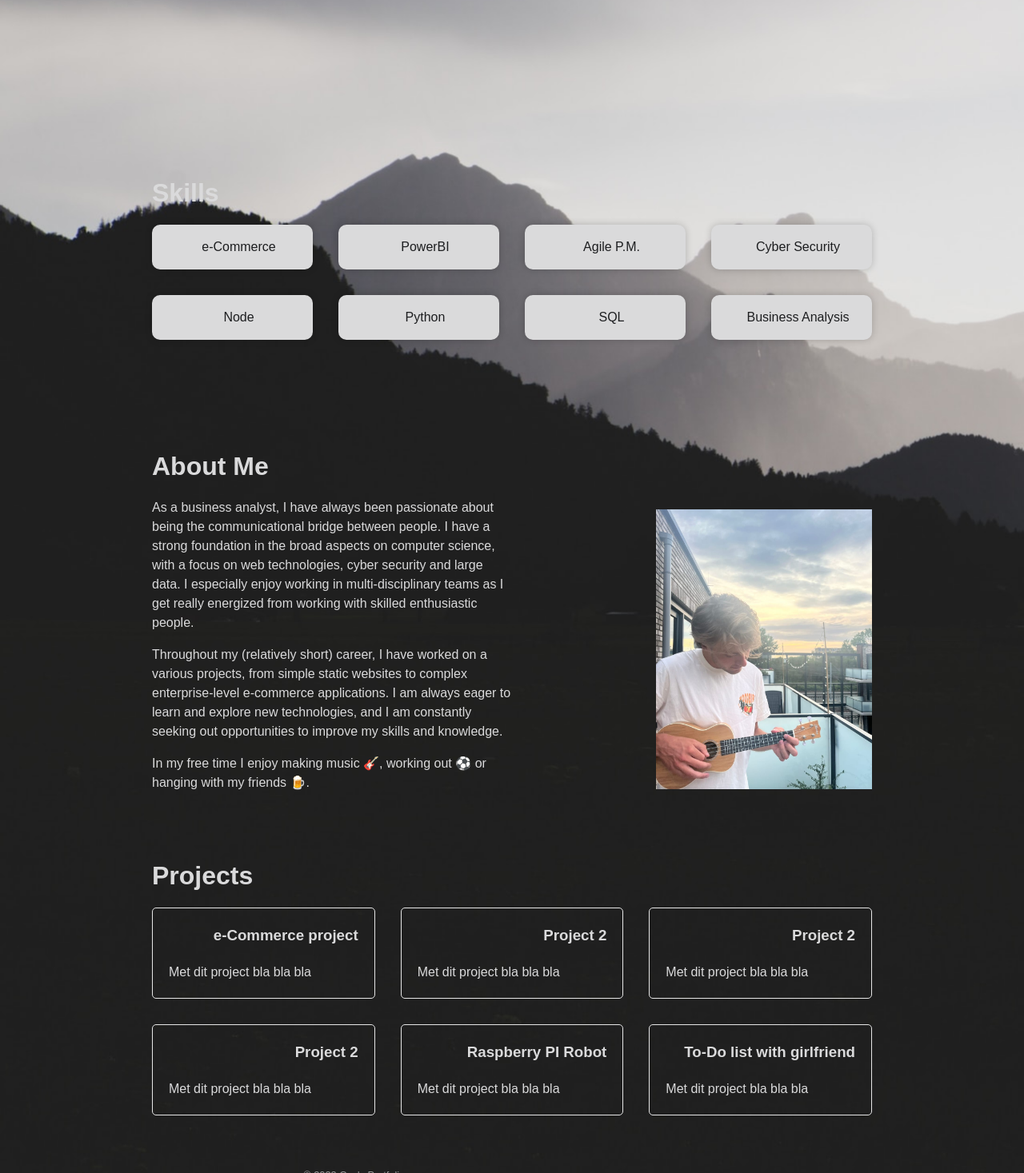
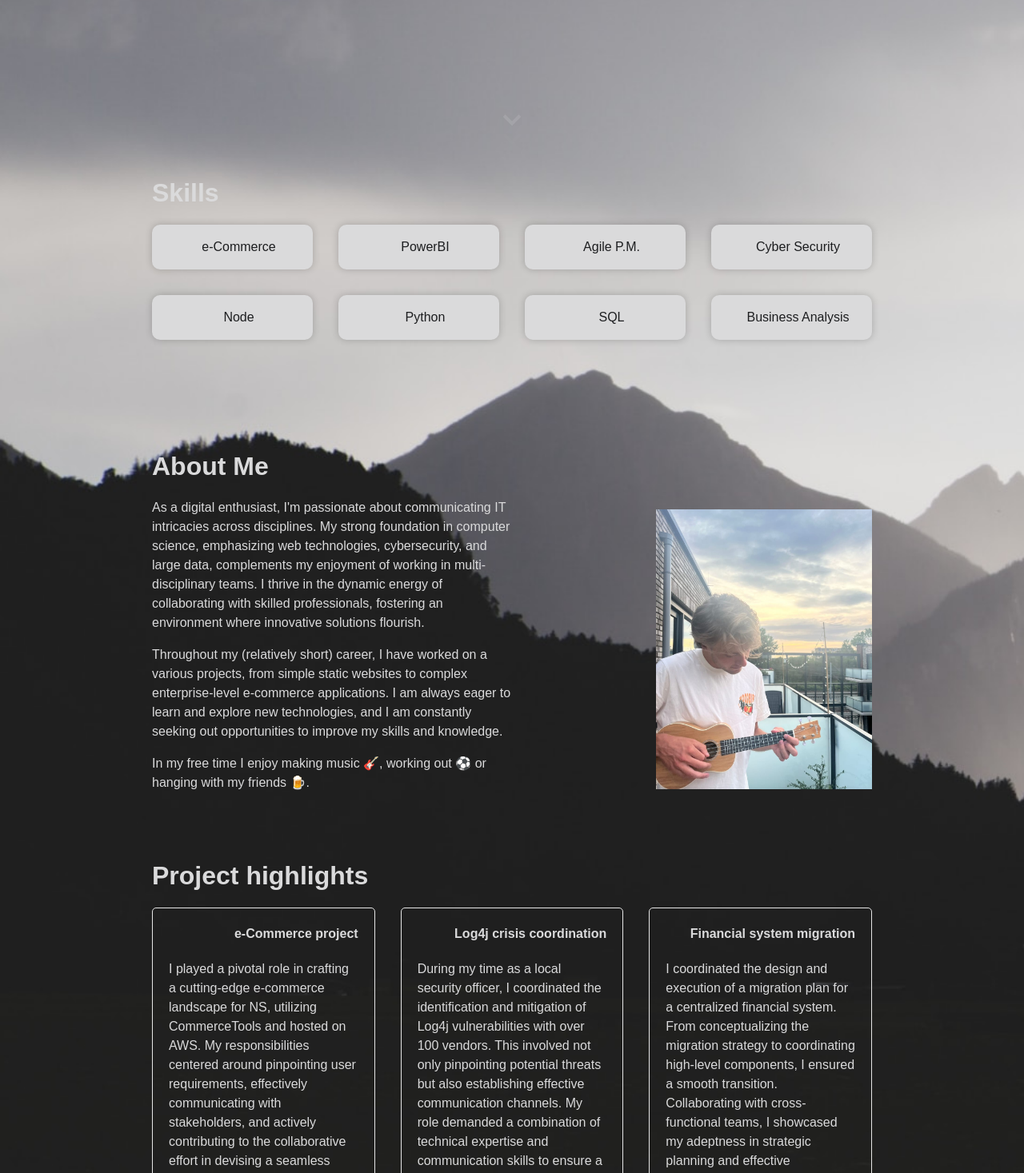
Before and after one commit to casbeems/jobportfolio, a Next.js app: page / in a window 1280 px wide. Shown: the part 623-2090 px from the top of the page at 80% size. Built offline with nearby package versions, Linux system fonts and the light colour scheme.

Commit message:
testcommit

```diff
--- a/components/About.jsx
+++ b/components/About.jsx
@@ -7,9 +7,8 @@ const About = () => {
       <div className="flex-about">
         <div className="about-text">
           <p>
-            As a business analyst, I have always been passionate about being the communicational bridge between people.
-            I have a strong foundation in the broad aspects on computer science, with a focus on web
-            technologies, cyber security and large data. I especially enjoy working in multi-disciplinary teams as I get really energized from working with skilled enthusiastic people.
+
+As a digital enthusiast, I'm passionate about communicating IT intricacies across disciplines. My strong foundation in computer science, emphasizing web technologies, cybersecurity, and large data, complements my enjoyment of working in multi-disciplinary teams. I thrive in the dynamic energy of collaborating with skilled professionals, fostering an environment where innovative solutions flourish.
           </p>
           <p>Throughout my (relatively short) career, I have worked on a various projects, from simple static websites to
             complex enterprise-level e-commerce applications. I am always eager
--- a/components/Hero.jsx
+++ b/components/Hero.jsx
@@ -7,7 +7,7 @@ const Hero = () => {
       <div className="hero-text">
         <h1>Hi, I'm Cas <span className="waving-emoji">👋</span></h1>
         <p>
-          I'm a digital enthusiast based in Leiden, Netherlands. I specialize in business analysis, agile portfolio management, big data, cyber security and more!
+          I'm a digital enthusiast based in Leiden, The Netherlands. I specialize in business analysis, agile portfolio management, big data, cyber security and more!
         </p>
         <p>
 
@@ -31,12 +31,10 @@ const Hero = () => {
             <i className="fa-brands fa-linkedin"></i>
           </a>
         </div>
-        <div className="scrolldown-reminder">
-            <p>Don't forget to scroll down ;-)</p>
-        </div>
+        <div class="scroll-down-dude"></div>
       </div>
     </div>
   )
 }
-
+<script src="script.js"></script>
 export default Hero;
--- a/components/Layout.jsx
+++ b/components/Layout.jsx
@@ -1,7 +1,7 @@
 // components/Layout.jsx
 
-import Navbar from './navbar';
-import Footer from './footer';
+import Navbar from './Navbar';
+import Footer from './Footer';
 
 const Layout = ({ children }) => {
   return (
--- a/components/Projects.jsx
+++ b/components/Projects.jsx
@@ -2,58 +2,60 @@ const Projects = () => {
     return (
       <div className="projects-container">
 
-        <h2>Projects</h2>
+        <h2>Project highlights</h2>
         <div className="projects-grid">
             <div className="project-card">
               <div className="project-header">
-                <i className="fa-regular fa-folder-open folder-icon"></i>
-                <h3>e-Commerce project</h3>
+                <i class="fas fa-shopping-cart fa-lg"></i>
+                <h4>e-Commerce project</h4>
               </div>
-              <p>Met dit project bla bla bla</p>
+              <p>
+I played a pivotal role in crafting a cutting-edge e-commerce landscape for NS, utilizing CommerceTools and hosted on AWS.
+My responsibilities centered around pinpointing user requirements, effectively communicating with stakeholders, and actively contributing to the collaborative effort in devising a seamless migration strategy. </p>
             </div>
 
 
             <div className="project-card">
               <div className="project-header">
-                <i className="fa-regular fa-folder-open folder-icon"></i>
-                <h3>Project 2</h3>
+                <i class="fa-solid fa-unlock"></i>
+                <h4>Log4j crisis coordination</h4>
               </div>
-              <p>Met dit project bla bla bla</p>
+              <p>During my time as a local security officer, I coordinated the identification and mitigation of Log4j vulnerabilities with over 100 vendors. This involved not only pinpointing potential threats but also establishing effective communication channels. My role demanded a combination of technical expertise and communication skills to ensure a coordinated approach to addressing security concerns across a broad spectrum of vendors.</p>
             </div>
-
-
 
             <div className="project-card">
               <div className="project-header">
-                <i className="fa-regular fa-folder-open folder-icon"></i>
-                <h3>Project 2</h3>
+                <i class="fa-solid fa-money-bill-trend-up"></i>
+                <h4>Financial system migration</h4>
               </div>
-              <p>Met dit project bla bla bla</p>
+              <p>I coordinated the design and execution of a migration plan for a centralized financial system. From conceptualizing the migration strategy to coordinating high-level components, I ensured a smooth transition. Collaborating with cross-functional teams, I showcased my adeptness in strategic planning and effective leadership, emphasizing adaptability and proactive problem-solving. This experience reinforced my commitment to delivering impactful solutions in financial systems and project implementation.</p>
             </div>
 
 
             <div className="project-card">
               <div className="project-header">
-                <i className="fa-regular fa-folder-open folder-icon"></i>
-                <h3>Project 2</h3>
+                <i class="fa-solid fa-ear-listen"></i>
+                <h4>The 'stationsluisterbank'</h4>
               </div>
-              <p>Met dit project bla bla bla</p>
+              <p>
+As a side project with my co-trainees, we collaboratively built a 'stationsluisterbank,' a sustainable bench strategically placed at NS stations. The purpose behind this initiative was to establish an accessible space for people to engage in conversation and connect with one another. Currently, you can find the bench at Breda Centraal, embodying our commitment to fostering communal spaces within transportation hubs.
+              </p>
             </div>
 
             <div className="project-card">
               <div className="project-header">
-                <i className="fa-regular fa-folder-open folder-icon"></i>
-                <h3>Raspberry PI Robot</h3>
+                <i class="fa-solid fa-robot"></i>
+                <h4>Raspberry PI Robot</h4>
               </div>
-              <p>Met dit project bla bla bla</p>
+              <p>During our free time, my roommate and I collaborated on the creation of an assistant robot using a Raspberry Pi. This ingenious device not only navigates throughout our home but also responds to our inquiries, adding a touch of innovation and practicality to our living space.</p>
             </div>
 
             <div className="project-card">
               <div className="project-header">
-                <i className="fa-regular fa-folder-open folder-icon"></i>
-                <h3>To-Do list with girlfriend</h3>
+                <i class="fa-solid fa-list-ul"></i>
+                <h4>To-Do list with girlfriend</h4>
               </div>
-              <p>Met dit project bla bla bla</p>
+              <p>As a hobby project, I crafted an online to-do list designed for my girlfriend and me to curate and organize enjoyable activities. This interactive platform allows us to include detailed descriptions, prioritize tasks, and seamlessly integrate our plans into our schedules, enhancing our ability to coordinate and make the most of our shared experiences.</p>
             </div>
 
         </div>
--- a/pages/_app.js
+++ b/pages/_app.js
@@ -1,5 +1,5 @@
 import '@/styles/globals.css';
-import Layout from '../components/layout';
+import Layout from '@/components/Layout';
 
 export default function App({ Component, pageProps }) {
   return (
--- a/styles/globals.css
+++ b/styles/globals.css
@@ -155,13 +155,13 @@ hr {
 }
 
 .hero-container .social-icons a {
-  color: #9B9C9D;
+  color: #5d5f60;
   font-size: 1.5rem;
   transition: all 0.5s ease-in-out;
 }
 
 .hero-container .social-icons a:hover {
-  color: #DADADB;
+  color: #5d5f60;
 }
 
 .hero-container .hero-text .waving-emoji {
@@ -182,27 +182,115 @@ hr {
   }
 }
 
-.scrolldown-reminder {
-  text-align: center;
-  animation: fadeIn 5s;
-  opacity: 0;
-  position: fixed;
-  bottom: 10px; /* Adjust the distance from the bottom as needed */
-  left: 0;
-  right: 0;
-  text-align: center;
+/*Scrolldown Reminder */
+
+.scroll-down-dude {
+  position: absolute;
+  bottom: 20px;
+  left: 50%;
+  transform: translateX(-50%);
+  animation: fadeOut 10s ease forwards; /* Updated to fade out after 10 seconds */
 }
 
-@keyframes fadeIn {
+.scroll-down-dude:before,
+.scroll-down-dude:after {
+  content: '';
+  display: block;
+  width: 12px;
+  height: 12px;
+  transform: rotate(45deg);
+  border-bottom: 4px solid white;
+  border-right: 4px solid white;
+}
+
+.scroll-down-dude:before {
+  animation: down-arrow-before 2.6s cubic-bezier(0.77, 0, 0.175, 1) infinite;
+}
+
+.scroll-down-dude:after {
+  animation: down-arrow-after 2.6s cubic-bezier(0.77, 0, 0.175, 1) infinite;
+}
+
+@keyframes down-arrow-before {
+  50% {
+    transform: rotate(45deg) translate(70%, 70%);
+  }
+  100% {
+    transform: rotate(45deg) translate(70%, 70%);
+  }
+}
+
+@keyframes down-arrow-after {
+  50% {
+    transform: rotate(45deg) translate(110%, 110%);
+    opacity: 0;
+  }
+  51% {
+    transform: rotate(45deg) translate(-130%, -130%);
+  }
+  100% {
+    transform: rotate(45deg) translate(-70%, -70%);
+    opacity: 1;
+  }
+}
+
+@keyframes fadeOut {
+  to {
+    opacity: 0;
+    visibility: hidden;
+  }
+}
+
+/* Target section styling */
+#target-section {
+  margin-top: 500vh; /* Adjust the margin to create space for the fixed header */
+  padding: 20px;
+  background-color: #5d5f60; /* Adjust the background color as needed */
+}
+
+
+/* Custom Animate.css */
+
+.animated.hinge {
+  -webkit-animation-duration: 2s;
+          animation-duration: 2s;
+}
+
+@-webkit-keyframes zoomIn {
   0% {
     opacity: 0;
+    -webkit-transform: scale3d(.4, .4, .4);
+            transform: scale3d(.4, .4, .4);
   }
+
   50% {
-    opacity: 1;
+    opacity: 0.5;
   }
+
   100% {
     opacity: 0;
   }
+}
+
+@keyframes zoomIn {
+  0% {
+    opacity: 0;
+    -webkit-transform: scale3d(.4, .4, .4);
+            transform: scale3d(.4, .4, .4);
+  }
+
+  50% {
+    opacity: 0.5;
+  }
+
+  100% {
+    opacity: 0;
+  }
+}
+
+.zoomIn {
+  -webkit-animation-name: zoomIn;
+          animation-name: zoomIn;
 }
 
 /* About */
@@ -347,7 +435,7 @@ hr {
   gap: 2rem;
 }
 
-@media screen and (max-width: 768px) {
+@media screen and (max-width: 1000px) {
   .projects-grid {
     grid-template-columns: repeat(1, 1fr);
   }
@@ -357,12 +445,15 @@ hr {
   border: 1px solid #e6e6e6;
   padding: 20px;
   border-radius: 5px;
+  text-align: left;
+  width: 100%;
 }
 
 .project-card .project-header {
   display: flex;
   justify-content: space-between;
-  align-items: flex-start;
+  align-items: center;
+  text-align: center;
   margin-bottom: 20px;
 }
 
```
Also changed, not shown: components/script.js (added), 1 other file (tests, documents, lock files or other folders).
